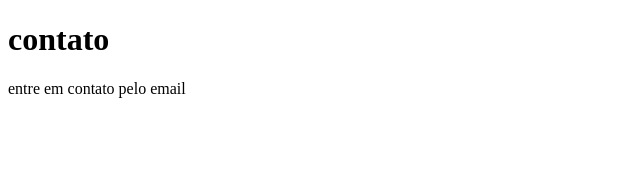
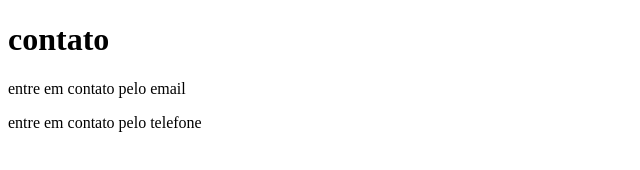
Before and after one commit to Richard9923/curso-git, a plain HTML site: page contato.html in a window 1280 px wide. Shown: the whole page, without its empty margins (0-640 px from the left). Drawn offline with Linux system fonts and the light colour scheme.

Commit message:
atualizando contato telefone

```diff
--- a/contato.html
+++ b/contato.html
@@ -9,5 +9,6 @@
 <body>
     <h1>contato</h1>
     <p>entre em contato pelo email</p>
+    <p>entre em contato pelo telefone</p>
 </body>
 </html>
```
